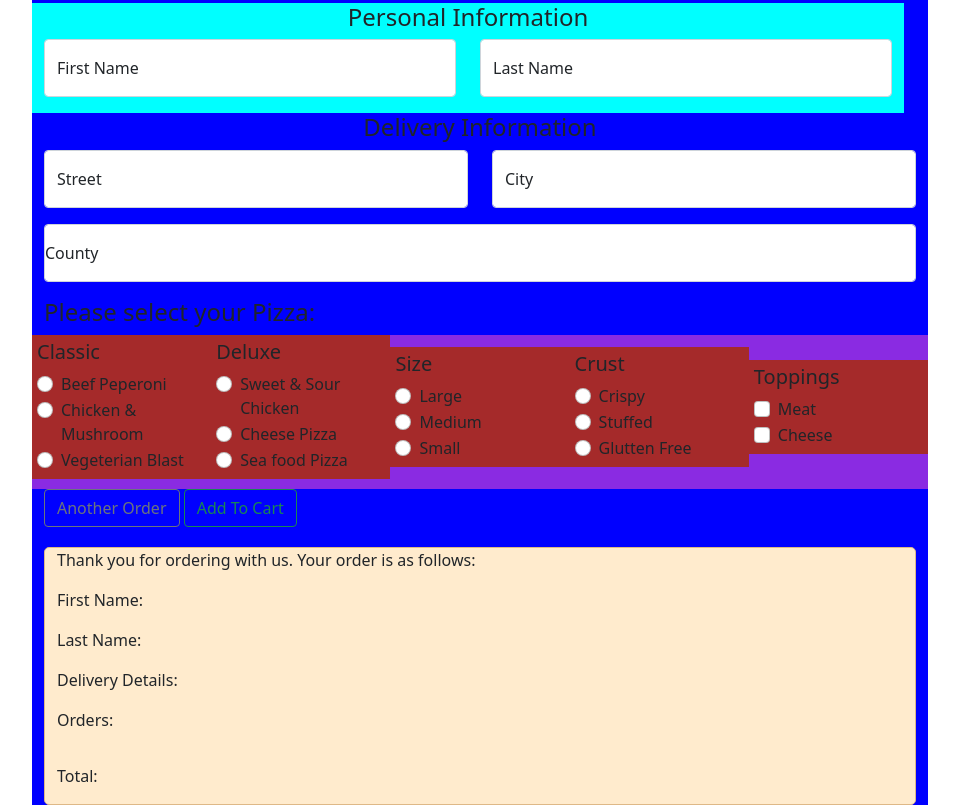
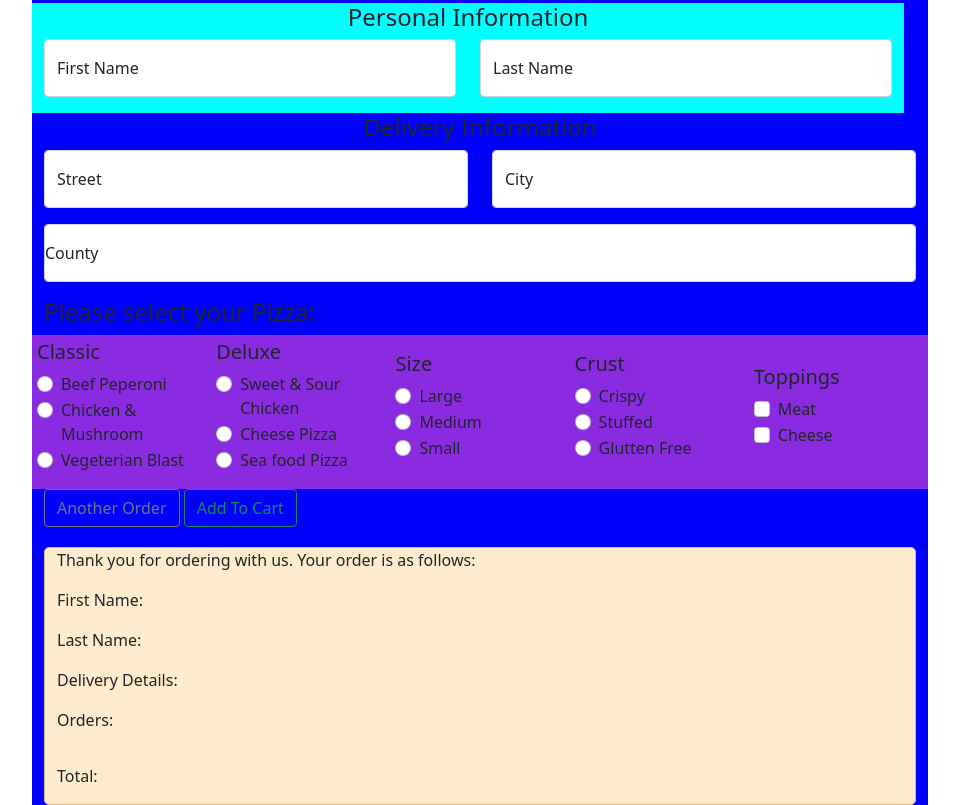
Before and after one commit to nickobrad/pizza_club, a plain HTML site: page index.html in a window 1280 px wide. Shown: the part 2063-2868 px from the top of the page, without its empty margins (160-1119 px from the left). Drawn offline with nearby package versions, Linux system fonts and the light colour scheme.

Commit message:
Back ground color changed

```diff
--- a/static/css/styles.css
+++ b/static/css/styles.css
@@ -112,8 +112,6 @@ nav{
     justify-content:space-around;
 }
 #col3{
-    background-color: brown;
-    /* height:200px; */
     padding: 5px 5px;
     margin-bottom: 10px;
 }
```
